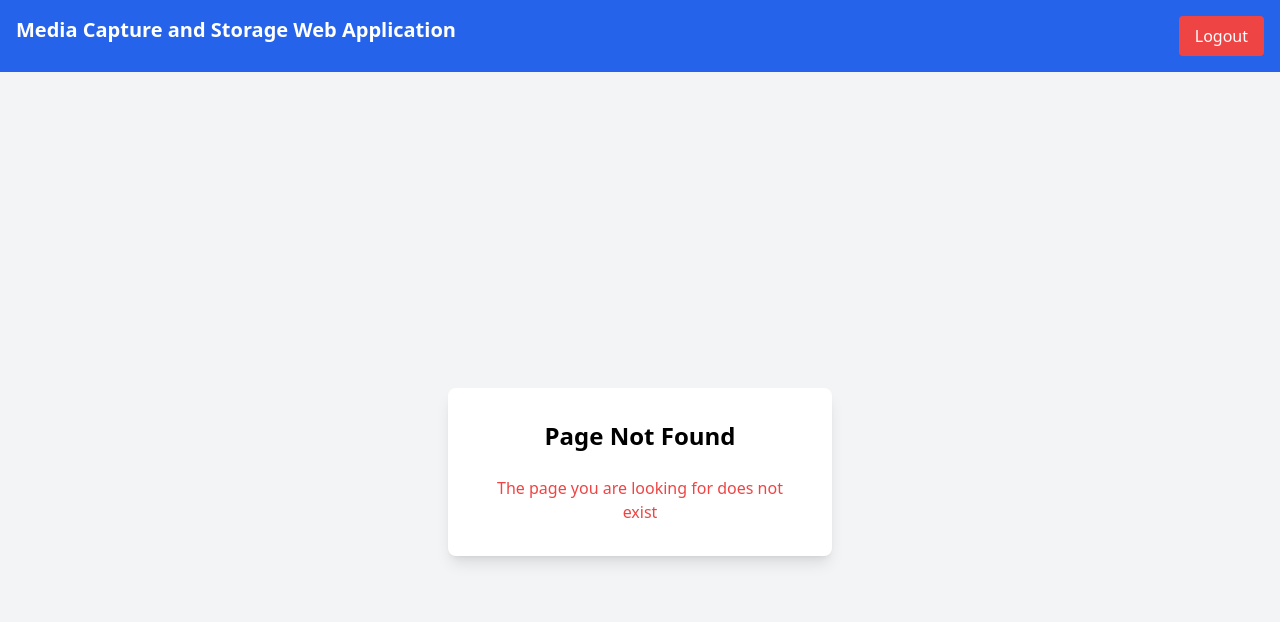
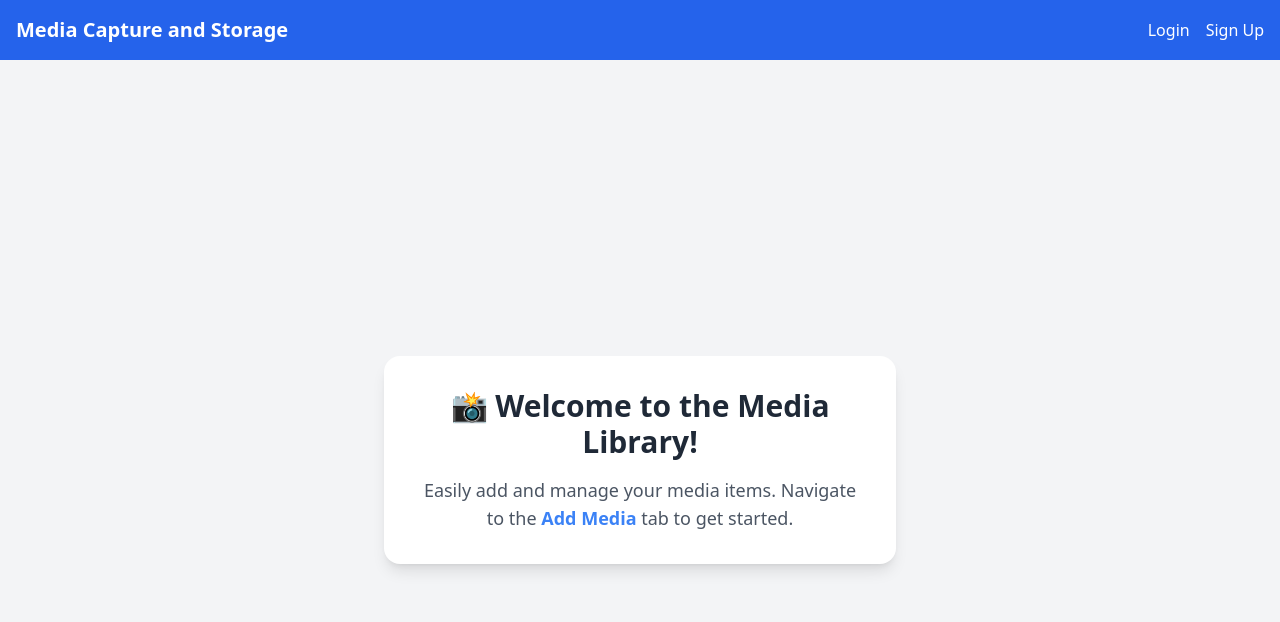
Before and after one commit to amitkumar88825/media_capture, a React (Create React App) app in the folder client/: page / in a window 1280 px wide. Before the commit this address had no page. Shown: the top 622 px of the page. Built offline with nearby package versions, Linux system fonts and the light colour scheme.

Commit message:
meida and env keys

```diff
--- a/client/src/App.js
+++ b/client/src/App.js
@@ -6,6 +6,8 @@ import Login from "./components/auth/Login";
 import Signup from "./components/auth/SignUp";
 import Media from "./components/media/Media";
 import NotFound from "./components/NotFound";
+import WelcomePage from "./components/WelcomePage";
+
 
 const App = () => {
   return (
@@ -15,6 +17,7 @@ const App = () => {
         <Route path="/login" element={<Login />} />
         <Route path="/signup" element={<Signup />} />
         <Route path="/media" element={<Media />} />
+        <Route path="/" element={<WelcomePage />} />
         <Route path="*" element={<NotFound />} />
       </Routes>
     </Router>
--- /dev/null
+++ b/client/src/components/WelcomePage.jsx
@@ -0,0 +1,19 @@
+import React from "react";
+
+const WelcomePage = () => {
+  return (
+    <div className="flex flex-col items-center justify-center min-h-screen bg-gray-100 text-center p-6">
+      <div className="bg-white shadow-lg rounded-2xl p-8 max-w-lg">
+        <h1 className="text-3xl font-bold text-gray-800 mb-4">
+          📸 Welcome to the Media Library!
+        </h1>
+        <p className="text-gray-600 text-lg">
+          Easily add and manage your media items. Navigate to the{" "}
+          <strong className="text-blue-500">Add Media</strong> tab to get started.
+        </p>
+      </div>
+    </div>
+  );
+};
+
+export default WelcomePage;
--- a/client/src/components/auth/SignUp.jsx
+++ b/client/src/components/auth/SignUp.jsx
@@ -16,7 +16,7 @@ const Signup = () => {
       const { data } = await registerUser(formData);
       localStorage.setItem("token", data.token);
       setMessage("Signup successful! Redirecting...");
-      setTimeout(() => window.location.href = "/dashboard", 1500);
+      setTimeout(() => window.location.href = "/media", 1500);
     } catch (error) {
       setMessage(error?.data?.message || "Signup failed");
     }
--- a/client/src/components/navbar/Header.jsx
+++ b/client/src/components/navbar/Header.jsx
@@ -10,19 +10,26 @@ const Header = () => {
   };
 
   const isAuthPage = location.pathname === "/login" || location.pathname === "/signup";
-
+  const isHomePage = location.pathname === "/"; // Check if URL is "/"
 
   return (
-    <nav className="flex justify-between bg-blue-600 p-4 text-white">
-      <h1 className="text-xl font-bold">Media Capture and Storage Web Application</h1>
+    <nav className="flex justify-between items-center bg-blue-600 p-4 text-white shadow-md">
+      <h1 className="text-xl font-bold">Media Capture and Storage</h1>
       <div>
-        {isAuthPage ? (
+        {isAuthPage || isHomePage ? (
           <>
-            {location.pathname !== "/login" && <Link to="/login" className="mr-4">Login</Link>}
-            {location.pathname !== "/signup" && <Link to="/signup">Sign Up</Link>}
+            <Link to="/login" className="mr-4 hover:underline">
+              Login
+            </Link>
+            <Link to="/signup" className="hover:underline">
+              Sign Up
+            </Link>
           </>
         ) : (
-          <button className="bg-red-500 px-4 py-2 rounded" onClick={() => handleLogout()}>
+          <button
+            className="bg-red-500 px-4 py-2 rounded hover:bg-red-600 transition"
+            onClick={handleLogout}
+          >
             Logout
           </button>
         )}
```
Also changed, not shown: 1 other file (tests, documents, lock files or other folders).
